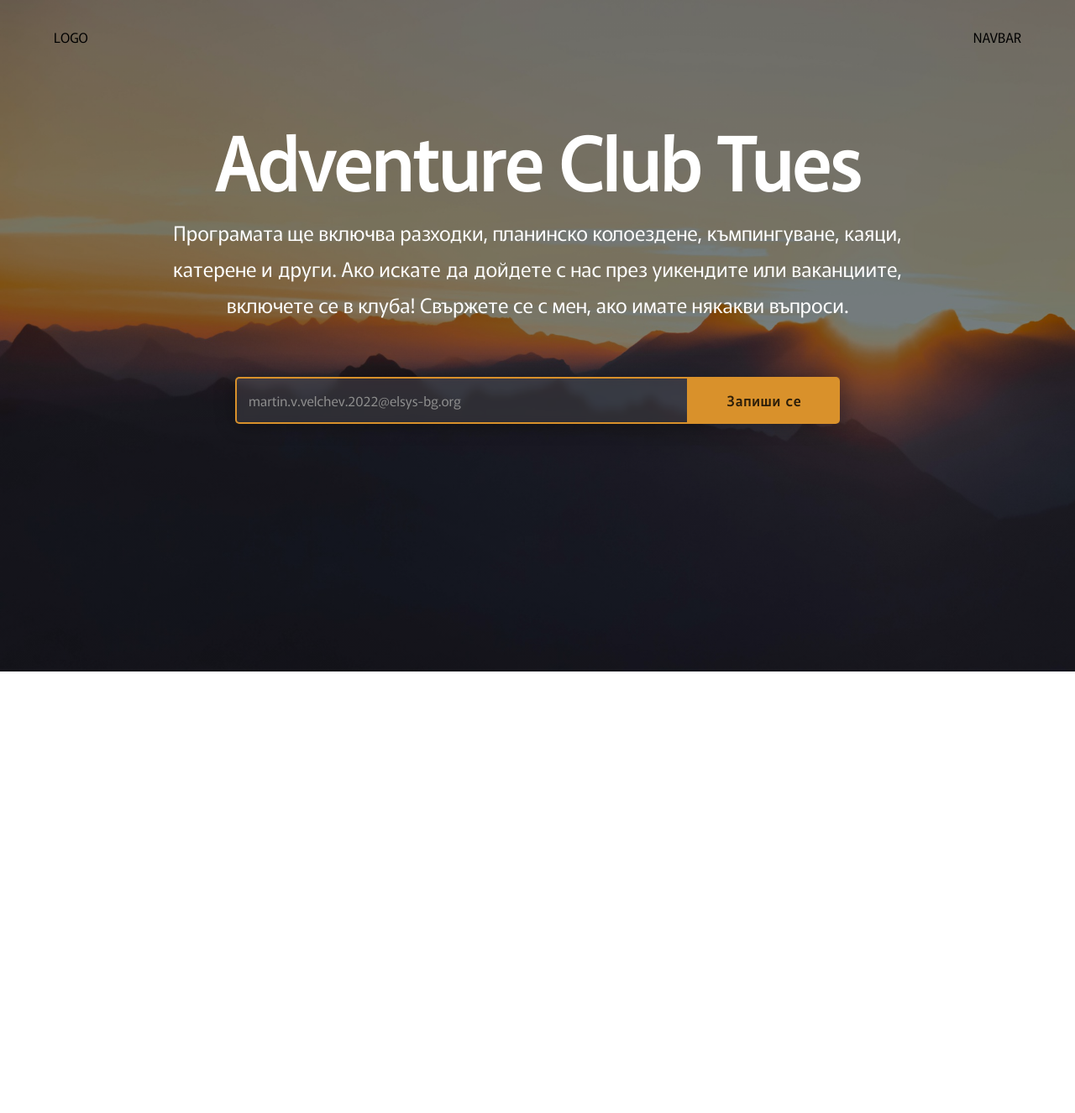
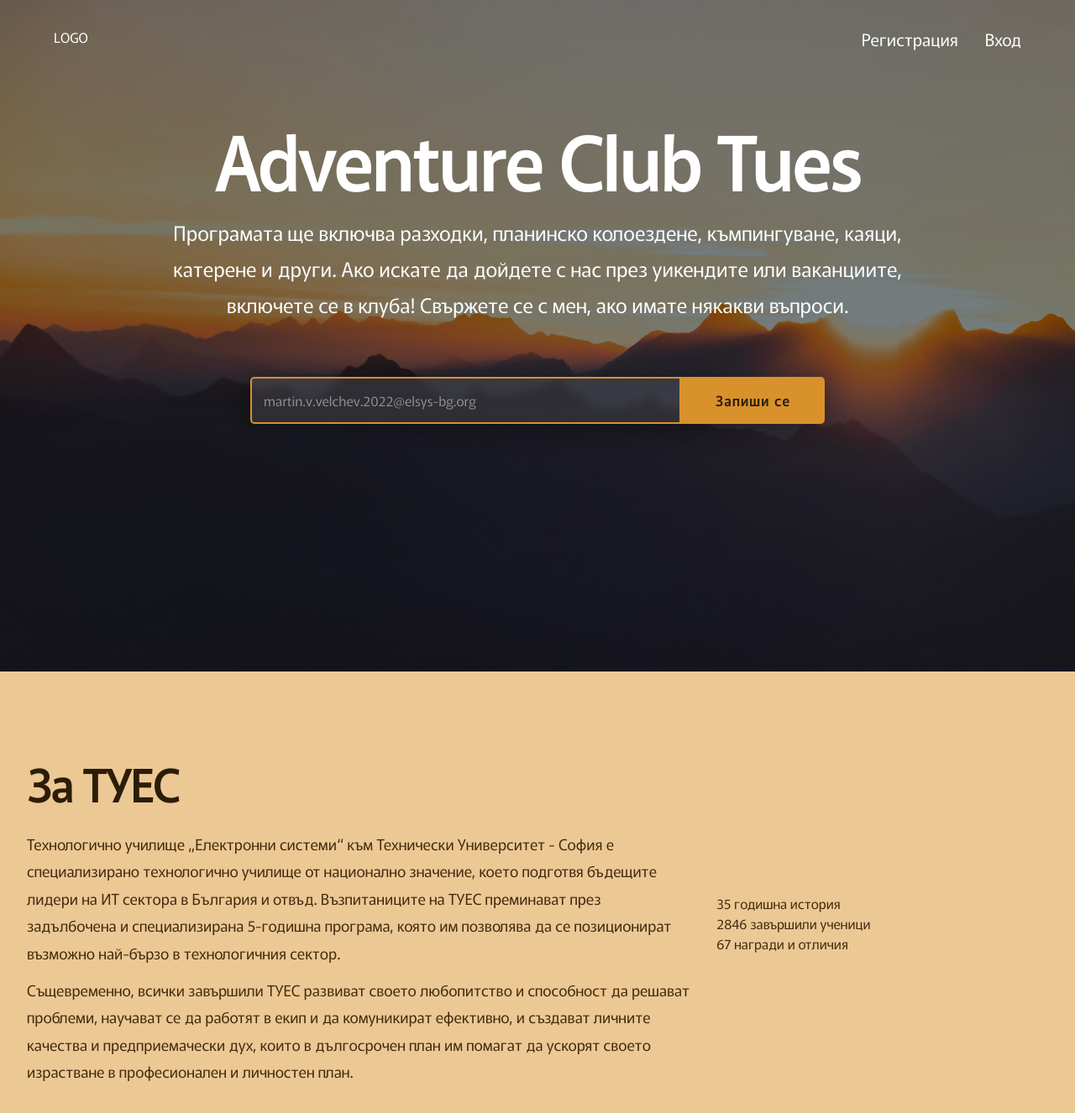
Before and after one commit to MrTiNnN/Tues-Adventure, a React (Vite) app in the folder frontend/: page / in a window 1280 px wide. Shown: the top 1326 px of the page at 84% size. Before the commit the page ends 800 px from the top, so only its background shows below. Built offline with nearby package versions, Linux system fonts and the light colour scheme; the HTML template or start-up script is replaced by a standard one.

Commit message:
Sort out

```diff
--- a/frontend/context/DataContext.jsx
+++ b/frontend/context/DataContext.jsx
@@ -6,13 +6,16 @@ export const DataContext = createContext({})
 const DataProvider = ({ children }) => {
     const navigate = useNavigate()
 
+    const [acc, setAcc] = useState(JSON.parse(sessionStorage.getItem('acc')) || null)
+
     const [ctaEmail, setCtaEmail] = useState('')
 
     return (
         <DataContext.Provider
             value={{
                 navigate,
-                ctaEmail, setCtaEmail
+                ctaEmail, setCtaEmail,
+                acc, setAcc
             }}
         >
             {children}
--- a/frontend/package.json
+++ b/frontend/package.json
@@ -13,6 +13,7 @@
     "axios": "^1.6.8",
     "react": "^18.2.0",
     "react-dom": "^18.2.0",
+    "react-icons": "^5.0.1",
     "react-router-dom": "^6.22.3"
   },
   "devDependencies": {
--- a/frontend/src/App.jsx
+++ b/frontend/src/App.jsx
@@ -2,7 +2,7 @@ import DataProvider from '../context/DataContext'
 import Nav from './Header/Nav'
 import Login from './account/Login'
 import Register from './account/Register'
-import Hero from './home/Hero'
+import Home from './home/Home'
 import img1 from './img/1.jpg'
 import img2 from './img/2.jpg'
 import img3 from './img/3.jpg'
@@ -18,7 +18,7 @@ function App() {
           <Nav />
 
           <Routes>
-            <Route path='/' element={<Hero />} />
+            <Route path='/' element={<Home />} />
 
             <Route path='/register' element={<Register />} />
             <Route path='/login' element={<Login />} />
--- a/frontend/src/Header/Nav.jsx
+++ b/frontend/src/Header/Nav.jsx
@@ -1,13 +1,35 @@
+import { useContext } from 'react'
 import './header.css'
+import { DataContext } from '../../context/DataContext'
+import { Link } from 'react-router-dom'
 
 const Nav = () => {
+    const { acc, setAcc } = useContext(DataContext)
+
+    const handleLogout = () => {
+        setAcc(null)
+        sessionStorage.removeItem('acc')
+    }
+
     return (
         <header className="header">
             <p className="nav-logo">LOGO</p>
 
-            <nav>
-                NAVBAR
-            </nav>
+            {
+                acc ?
+                <nav className='account-nav'>
+                    <ul className='nav-links'>
+                        <li><Link className='nav-link' onClick={handleLogout}>Log Out</Link></li>
+                    </ul>
+                </nav>
+                :
+                <nav className='account-nav'>
+                    <ul className='nav-links'>
+                        <li><Link className='nav-link' to='/register'>Регистрация</Link></li>
+                        <li><Link className='nav-link login' to='/login'>Вход</Link></li>
+                    </ul>
+                </nav>
+            }
         </header>
     )
 }
--- a/frontend/src/Header/header.css
+++ b/frontend/src/Header/header.css
@@ -5,7 +5,29 @@
     top: 0;
     left: 0;
     /* background-color: aqua; */
+    color: white;
     padding: 3.2rem 6.4rem;
     display: flex;
     justify-content: space-between;
 }
+
+.nav-links {
+    list-style: none;
+    display: flex;
+    gap: 3.2rem;
+}
+
+.nav-link:link,
+.nav-link:visited {
+    font-family: inherit;
+    text-decoration: none;
+    color: inherit;
+    font-size: 2rem;
+
+    transition: .2s;
+}
+
+.nav-link:active,
+.nav-link:hover {
+    color: var(--main-tint-5);
+}
--- a/frontend/src/account/Login.jsx
+++ b/frontend/src/account/Login.jsx
@@ -1,12 +1,13 @@
 import axios from "axios"
 import { useContext, useState } from "react"
 import { DataContext } from "../../context/DataContext"
+import './account.css'
 
 const Login = () => {
     const [email, setEmail] = useState('')
     const [password, setPassword] = useState('')
 
-    const { navigate } = useContext(DataContext)
+    const { navigate, setAcc } = useContext(DataContext)
 
     const handleSubmit = async (e) => {
         e.preventDefault()
@@ -20,6 +21,8 @@ const Login = () => {
         if(foundAcc) {
             if(password === foundAcc.password) {
                 console.log('login successful')
+                sessionStorage.setItem('acc', foundAcc.id)
+                setAcc(foundAcc.id)
                 navigate('/')
             }
             else console.log('wrong password')
@@ -28,7 +31,7 @@ const Login = () => {
     }
 
     return (
-        <form onSubmit={(e) => handleSubmit(e)}>
+        <form onSubmit={(e) => handleSubmit(e)} className="account-form">
             <input
                 type="email"
                 placeholder="Elsys Email"
--- /dev/null
+++ b/frontend/src/account/account.css
@@ -0,0 +1,3 @@
+.account-form {
+    padding-top: 12.8rem;
+}
--- /dev/null
+++ b/frontend/src/home/AboutTues.jsx
@@ -0,0 +1,28 @@
+import './tues.css'
+import { FaHourglass } from 'react-icons/fa6'
+
+const AboutTues = () => {
+    return (
+        <section className="section-tues">
+            <div className="container tues-container">
+                <div className="tues-text-box">
+                    <h2 className="heading-secondary tues-heading">За ТУЕС</h2>
+                    <p className='tues-text'>
+                        Технологично училище „Електронни системи“ към Технически Университет - София е специализирано технологично училище от национално значение, което подготвя бъдещите лидери на ИТ сектора в България и отвъд. Възпитаниците на ТУЕС преминават през задълбочена и специализирана 5-годишна програма, която им позволява да се позиционират възможно най-бързо в технологичния сектор.
+                    </p>
+                    <p className="tues-text">
+                        Същевременно, всички завършили ТУЕС развиват своето любопитство и способност да решават проблеми, научават се да работят в екип и да комуникират ефективно, и създават личните качества и предприемачески дух, които в дългосрочен план им помагат да ускорят своето израстване в професионален и личностен план.
+                    </p>
+                </div>
+
+                <ul className="tues-statistics">
+                    <li>35 годишна история</li>
+                    <li>2846 завършили ученици</li>
+                    <li>67 награди и отличия</li>
+                </ul>
+            </div>
+        </section>
+    )
+}
+
+export default AboutTues
--- /dev/null
+++ b/frontend/src/home/Home.jsx
@@ -0,0 +1,14 @@
+import AboutTues from "./AboutTues"
+import Hero from "./Hero"
+
+const Home = () => {
+    return (
+        <>
+            <Hero />
+
+            <AboutTues />
+        </>
+    )
+}
+
+export default Home
--- a/frontend/src/home/hero.css
+++ b/frontend/src/home/hero.css
@@ -11,7 +11,7 @@
     /* background-image: linear-gradient(90deg, rgba(0, 0, 0, 0.7), rgba(0, 0, 0, 0.5), rgba(0, 0, 0, 0.3)), url('../img/sunrise.jpg'); */
     background-image: linear-gradient(90deg, rgba(0, 0, 0, 0.5), rgba(0, 0, 0, 0.5)), url('../img/sunrise.jpg');
     background-size: cover;
-    padding: 12.8rem 0 9.6rem 0;
+    padding: 12.8rem 3.2rem 9.6rem 3.2rem;
 }
 
 .hero-text-box {
--- /dev/null
+++ b/frontend/src/home/tues.css
@@ -0,0 +1,25 @@
+.section-tues {
+    background-color: var(--main-tint-5);
+    padding: 9.6rem 3.2rem 9.6rem 3.2rem;
+}
+
+.tues-container {
+    display: grid;
+    grid-template-columns: 2fr 1fr;
+    gap: 3.2rem;
+    align-items: center;
+}
+
+.tues-heading {
+    margin-bottom: 1.8rem;
+}
+
+.tues-text {
+    font-size: 1.8rem;
+    line-height: 1.8;
+    margin-bottom: 1.2rem;
+}
+
+.tues-statistics {
+    list-style: none;
+}
--- a/frontend/src/index.css
+++ b/frontend/src/index.css
@@ -7,6 +7,7 @@
   /* --main: #833312; */
 
   --main-shade-8: #2b1d09;
+  --main-shade-7: #412b0d;
   --main-shade-6: #573a11;
   --main-shade-3: #98661e;
   --main-shade-1: #c38327;
@@ -34,6 +35,10 @@ html {
 
 *:focus {
   outline: none;
+}
+
+body {
+  color: var(--main-shade-7);
 }
 
 
@@ -78,6 +83,11 @@ html {
   font-weight: 800;
 }
 
+.heading-secondary {
+  font-size: 5.2rem;
+  color: var(--main-shade-8);
+}
+
 .btn,
 .btn:link,
 .btn:visited {
```
Also changed, not shown: 1 other file (tests, documents, lock files or other folders).
